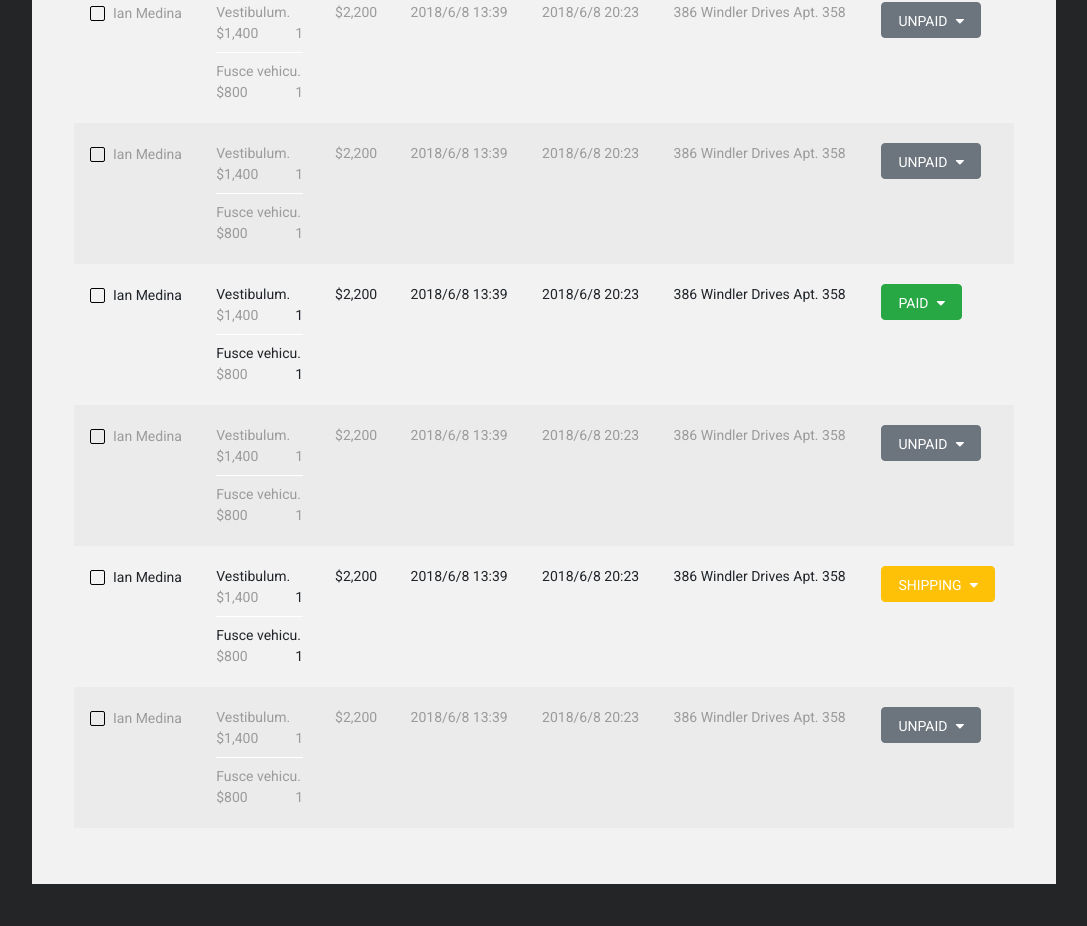
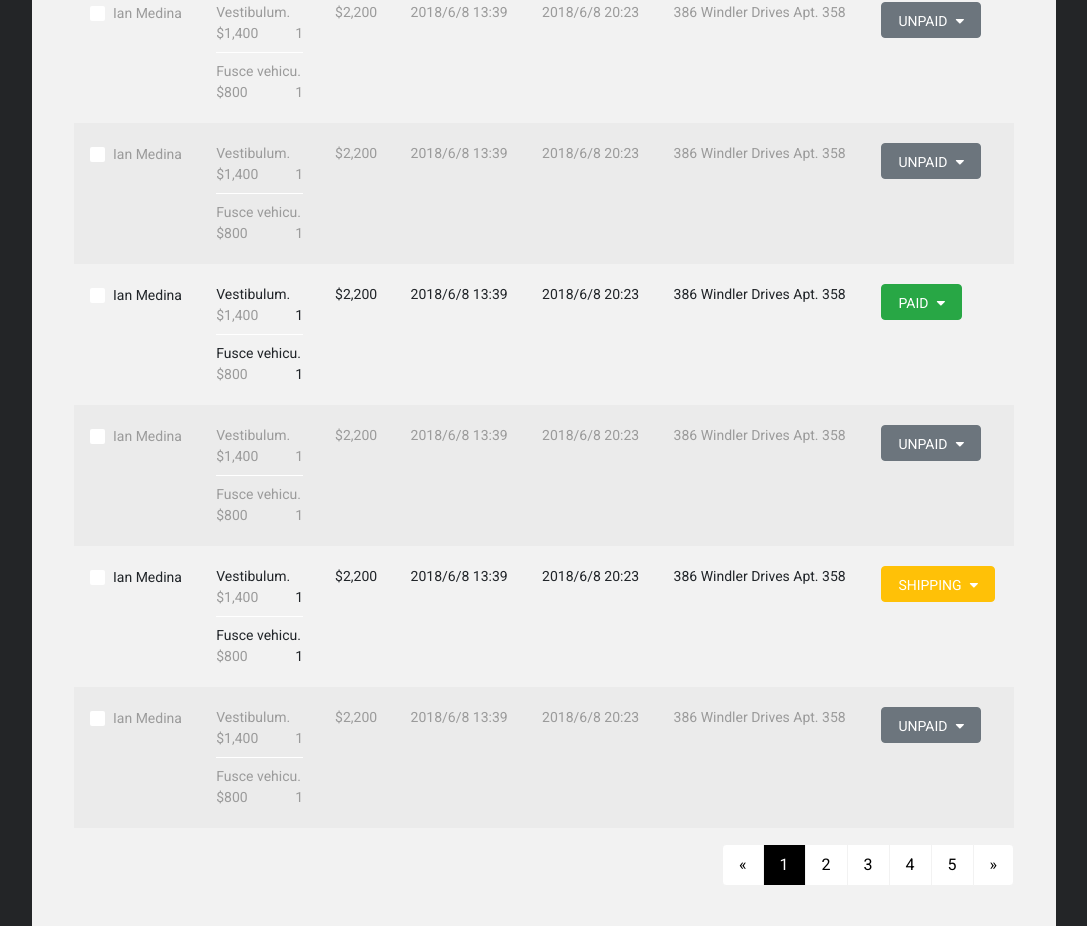
Before and after one commit to cxc421/f2e-2018-admin-order, a React app: page /#/orders in a window 1280 px wide. Shown: the part 762-1688 px from the top of the page, without its empty margins (96-1183 px from the left). Before the commit the page ends 1646 px from the top, so only its background shows below. Built offline with nearby package versions, Linux system fonts and the light colour scheme.

Commit message:
Orde Page Done

```diff
--- a/src/components/CheckBox.js
+++ b/src/components/CheckBox.js
@@ -4,10 +4,10 @@ import 'styles/CheckBox.scss';
 export default class CheckBox extends React.PureComponent {
 
   render() {
-    const { checked = false, onClick: callback = f => f } = this.props;
+    const { checked = false, type = "", onClick: callback = f => f } = this.props;
 
     return (
-      <div className={`checkbox ${ checked ? 'checked' : '' }`}
+      <div className={`checkbox ${type} ${ checked ? 'checked' : '' }`}
         onClick={() => callback(!checked)}
       >
         <i className="fas fa-check"></i>
--- a/src/demo_data.js
+++ b/src/demo_data.js
@@ -1,4 +1,57 @@
-import uuid from 'uuid/v4';
+// ORDER EDIT SECTION
+const editSection = [
+  {
+    id: 'order-id',
+    text: 'Order ID',
+    checked: false
+  },
+  {
+    id: 'customer',
+    text: 'Customer',
+    checked: true
+  },
+  {
+    id: 'product-list',
+    text: 'Product List',
+    checked: true
+  },
+  {
+    id: 'total',
+    text: 'Total',
+    checked: true
+  },
+  {
+    id: 'add-to-chart',
+    text: 'Add to Chart',
+    checked: true
+  },
+  {
+    id: 'check-out',
+    text: 'Check-out',
+    checked: true
+  },
+  {
+    id: 'address',
+    text: 'Address',
+    checked: true
+  },
+  {
+    id: 'phone',
+    text: 'Phone',
+    checked: false
+  },
+  {
+    id: 'email',
+    text: 'Email',
+    checked: false
+  },
+  {
+    id: 'status',
+    text: 'Status',
+    checked: true
+  }
+];
+
 
 // ORDER_DATA
 const ORDER_DATA_NUM = 10;
@@ -9,7 +62,7 @@ for (let i = 0; i < ORDER_DATA_NUM; i++) {
   const status = statusArray[randomNum];
 
   const obj = {
-    'order-id': uuid().substr(0, 4) + (i+1),
+    'order-id': 'A7CE-' + (i+1),
     customer: {
       checked: false,
       name: 'Ian Medina'
@@ -38,5 +91,6 @@ for (let i = 0; i < ORDER_DATA_NUM; i++) {
 }
 
 export {
-  orderData
+  orderData,
+  editSection
 };
--- a/src/pages/OrderPage.js
+++ b/src/pages/OrderPage.js
@@ -1,72 +1,23 @@
 import React from 'react';
 import {
   Table,
-  Button
+  Button,
+  Pagination, PaginationItem, PaginationLink
 } from 'reactstrap';
+import ReactTooltip from 'react-tooltip';
 import 'styles/OrderPage.scss';
 
 import Page from 'components/Page';
 import CheckBox from 'components/CheckBox';
 import DropDown from 'components/DropDown';
 import { transValueToMoney } from 'util/transValueToMoney';
-import { orderData } from '../demo_data';
+import { orderData, editSection } from '../demo_data';
 
 export default class OrderPage extends React.Component {
   state = {
-    editSection: [
-      {
-        id: 'order-id',
-        text: 'Order ID',
-        checked: false
-      },
-      {
-        id: 'customer',
-        text: 'Customer',
-        checked: true
-      },
-      {
-        id: 'product-list',
-        text: 'Product List',
-        checked: true
-      },
-      {
-        id: 'total',
-        text: 'Total',
-        checked: true
-      },
-      {
-        id: 'add-to-chart',
-        text: 'Add to Chart',
-        checked: true
-      },
-      {
-        id: 'check-out',
-        text: 'Check-out',
-        checked: true
-      },
-      {
-        id: 'address',
-        text: 'Address',
-        checked: true
-      },
-      {
-        id: 'phone',
-        text: 'Phone',
-        checked: false
-      },
-      {
-        id: 'email',
-        text: 'Email',
-        checked: false
-      },
-      {
-        id: 'status',
-        text: 'Status',
-        checked: true
-      }
-    ],
+    editSection,
     dataList: orderData
-  }
+  };
 
   updateEditSection(id, checked) {
     this.setState(prevState => ({
@@ -136,13 +87,27 @@ export default class OrderPage extends React.Component {
     }));
   };
 
+  updateStatusToChecked = (status) => {
+    this.setState(prevState => ({
+      dataList: prevState.dataList.map(data => {
+        if (data.customer.checked) {
+          return {
+            ...data, status
+          };
+        } else {
+          return data;
+        }
+      })
+    }));
+  };
+
   renderTdContent(data, tag) {
     const obj = data[tag];
     switch (tag) {
       case 'customer':
         return (
           <React.Fragment>
-            <CheckBox checked={obj.checked} onClick={() => this.toogleCustomerCheck(data['order-id'], !obj.checked)}/>
+            <CheckBox type="white" checked={obj.checked} onClick={() => this.toogleCustomerCheck(data['order-id'], !obj.checked)}/>
             <span>{obj.name}</span>
           </React.Fragment>
         );
@@ -207,11 +172,10 @@ export default class OrderPage extends React.Component {
           <div className="top-menu-row">
 
             <CheckBox checked={allChecked} onClick={() => this.toogleCustomerCheck(null, !allChecked) } />
-            <i className="fas fa-caret-down down-icon"></i>
 
-            <DropDown className="tag-icon" keepMenuOpen={false}>
-              <div dp-type="toggler" className="tag-icon-toggler">
-                <i className="fas fa-tags"></i>
+            <DropDown className="down-icon" keepMenuOpen={false}>
+              <div dp-type="toggler" className="down-icon-toggler">
+                <i className="fas fa-caret-down"></i>
               </div>
               <div dp-type="menu" className="hover-menu">
                 <div onClick={() => this.toogleCustomerCheck(null, true)}>Select All</div>
@@ -222,6 +186,20 @@ export default class OrderPage extends React.Component {
                 <div onClick={() => this.checkByStatus('Done')}>Done</div>
               </div>
             </DropDown>
+
+            <DropDown className="tag-icon" keepMenuOpen={false}>
+              <div dp-type="toggler" className="tag-icon-toggler" data-tip="Change Status" onMouseDown={() => ReactTooltip.hide()}>
+                <i className="fas fa-tags"></i>
+              </div>
+              <div dp-type="menu" className="hover-menu">
+                <div className="disabled">Change Status to...</div>
+                <div onClick={() => this.updateStatusToChecked('Paid')}>Paid</div>
+                <div onClick={() => this.updateStatusToChecked('Unpaid')}>Unpaid</div>
+                <div onClick={() => this.updateStatusToChecked('Shipping')}>Shipping</div>
+                <div onClick={() => this.updateStatusToChecked('Done')}>Done</div>
+              </div>
+            </DropDown>
+
 
             <DropDown className="edit-section" keepMenuOpen={true}>
               <div dp-type="toggler" className="edit-text">
@@ -246,6 +224,7 @@ export default class OrderPage extends React.Component {
               </div>
             </DropDown>
 
+            <ReactTooltip effect="solid" place="bottom" offset={{ top: -8 }} className="order-page-tooltip"/>
           </div>
 
           <Table className="order-table" borderless={true} striped={false} >
@@ -290,6 +269,42 @@ export default class OrderPage extends React.Component {
             </tbody>
           </Table>
 
+          <div className="pagination-row">
+            <Pagination aria-label="Order Page Navigation" className="order-pagination">
+              <PaginationItem disabled>
+                <PaginationLink previous href="#" />
+              </PaginationItem>
+              <PaginationItem active>
+                <PaginationLink>
+                  1
+            </PaginationLink>
+              </PaginationItem>
+              <PaginationItem>
+                <PaginationLink>
+                  2
+            </PaginationLink>
+              </PaginationItem>
+              <PaginationItem>
+                <PaginationLink>
+                  3
+            </PaginationLink>
+              </PaginationItem>
+              <PaginationItem>
+                <PaginationLink>
+                  4
+          </PaginationLink>
+              </PaginationItem>
+              <PaginationItem>
+                <PaginationLink>
+                  5
+          </PaginationLink>
+              </PaginationItem>
+              <PaginationItem>
+                <PaginationLink next />
+              </PaginationItem>
+            </Pagination>
+          </div>
+
         </div>
       </Page>
     )
--- a/src/styles/App.scss
+++ b/src/styles/App.scss
@@ -31,6 +31,11 @@ ul {
   margin: 0;
 }
 
+button:focus {
+  outline:0 !important;
+  box-shadow: none !important;
+}
+
 // Fix default bootstrap
 .dropdown-menu {
   box-shadow: 1px 2px 10px 0 $grey-4;
--- a/src/styles/CheckBox.scss
+++ b/src/styles/CheckBox.scss
@@ -26,4 +26,13 @@
       opacity: 1;
     }
   }
+
+  &.white {
+    border: white;
+    background: white;
+
+    &.checked {
+      background: $grey-4;
+    }
+  }
 }
--- a/src/styles/DropDown.scss
+++ b/src/styles/DropDown.scss
@@ -25,13 +25,14 @@
       width: 100%;
       padding: 8px 0;
       text-align: center;
+      white-space: nowrap;
+      cursor: default;
 
       @include remark;
 
-      &:hover {
+      &:hover:not(.disabled) {
         background: black;
         color: white;
-        cursor: default;
       }
     }
   }
--- a/src/styles/OrderPage.scss
+++ b/src/styles/OrderPage.scss
@@ -1,6 +1,35 @@
 @import 'globals';
 
 .order-page {
+
+  .pagination-row {
+    display: flex;
+
+    .order-pagination {
+      margin-left: auto;
+
+      .page-item {
+        a, button {
+          color: black;
+          border-color: $grey-1;
+          @include remark;
+          padding: 10px 16px;
+        }
+        &.active {
+          a, button {
+            color: white;
+            background: black;
+          }
+        }
+      }
+    }
+  }
+
+  .order-page-tooltip {
+    padding: 4px 8px !important;
+    @include placeholder;
+    line-height: 21px !important;
+  }
 
   .top-menu-row {
     display: flex;
@@ -9,6 +38,17 @@
 
     .down-icon {
       margin-left: 5px;
+
+      .down-icon-toggler {
+        display: flex;
+        align-items: center;
+        cursor: pointer;
+      }
+
+      .hover-menu {
+        left: 0;
+        transform: none;
+      }
     }
 
     .tag-icon {
@@ -18,6 +58,17 @@
         display: flex;
         align-items: center;
         cursor: pointer;
+      }
+
+      .hover-menu {
+        left: 0;
+        transform: none;
+        width: 181px;
+      }
+
+      .disabled {
+        color: $grey-4;
+        pointer-events: none;
       }
     }
 
```
